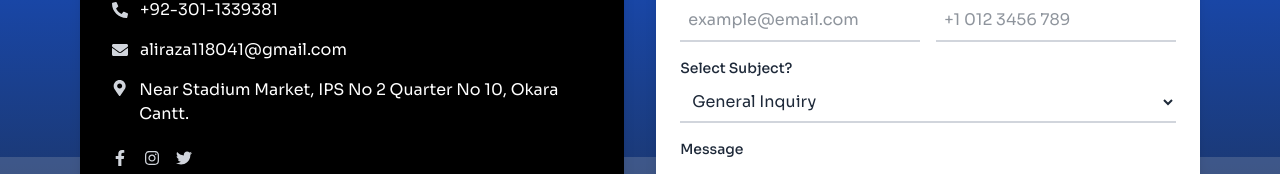
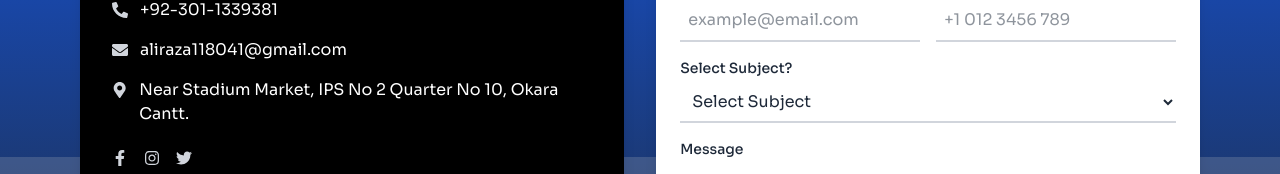
Before and after one commit to Raza118041/portfolio, a Next.js app: page / in a window 1280 px wide. Shown: the part 1874-2048 px from the top of the page. Built offline with nearby package versions, Linux system fonts and the light colour scheme.

Commit message:
fixing contact section

```diff
--- a/src/Components/Contact/Contact.tsx
+++ b/src/Components/Contact/Contact.tsx
@@ -96,10 +96,16 @@ const Contact = () => {
                   aliraza118041@gmail.com
                 </a>
               </div>
-              <div className="flex items-center gap-3">
-                <FaMapMarkerAlt className="text-gray-300 -mt-7" />
+              <a
+                href="https://maps.app.goo.gl/PCKVrQobDa6VhPzL9"
+                target="_blank"
+                rel="noopener noreferrer"
+                className="flex items-start gap-3 text-white hover:text-blue-400 transition"
+              >
+                <FaMapMarkerAlt className="text-gray-300 mt-1" />
                 <span>Near Stadium Market, IPS No 2 Quarter No 10, Okara Cantt.</span>
-              </div>
+              </a>
+
             </div>
             <div className="flex gap-4 mt-6">
               <FaFacebookF className="text-gray-300 hover:text-blue-400 cursor-pointer transition-colors" />
@@ -166,10 +172,15 @@ const Contact = () => {
                 onChange={handleInputChange}
                 className="w-full p-2 border-b-2 cursor-pointer border-gray-300 focus:outline-none focus:border-black"
               >
+                <option value="" disabled>Select Subject</option>
                 <option value="General Inquiry">General Inquiry</option>
                 <option value="Project Request">Project Request</option>
+                <option value="Freelance Opportunity">Freelance Opportunity</option>
+                <option value="Collaboration">Collaboration</option>
+                <option value="Bug Report">Bug Report</option>
                 <option value="Support">Support</option>
                 <option value="Feedback">Feedback</option>
+                <option value="Other">Other</option>
               </select>
               {errors.subject && <p className="text-red-500 text-sm mt-1">{errors.subject}</p>}
             </div>
```
